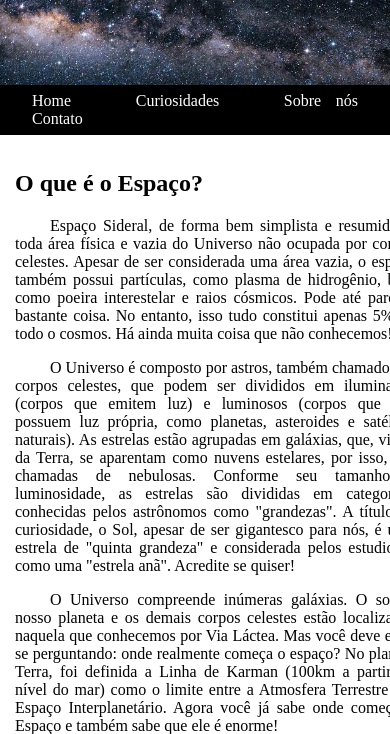
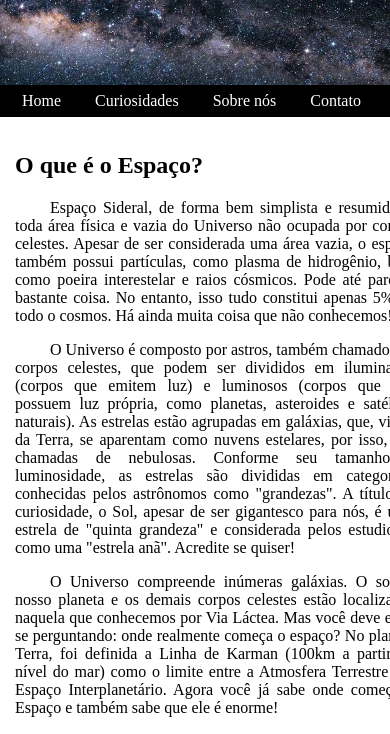
Before and after one commit to viniciusfernando728/projetos, a plain HTML site: page space/index.html in a window 390 px wide. Shown: the part 140-874 px from the top of the page. Drawn offline with Linux system fonts and the light colour scheme; a web font is replaced by a local one.

Commit message:
Manutenção
Redução do padding dos botões de navegação para tornar o site mais responsivo.

```diff
--- a/space/style.css
+++ b/space/style.css
@@ -83,7 +83,7 @@ a.menu:hover {
 a.menu {
     color: white;
     text-decoration: none;
-    padding: 6px 25px
+    padding: 6px 15px
 }
 
 main {
```
